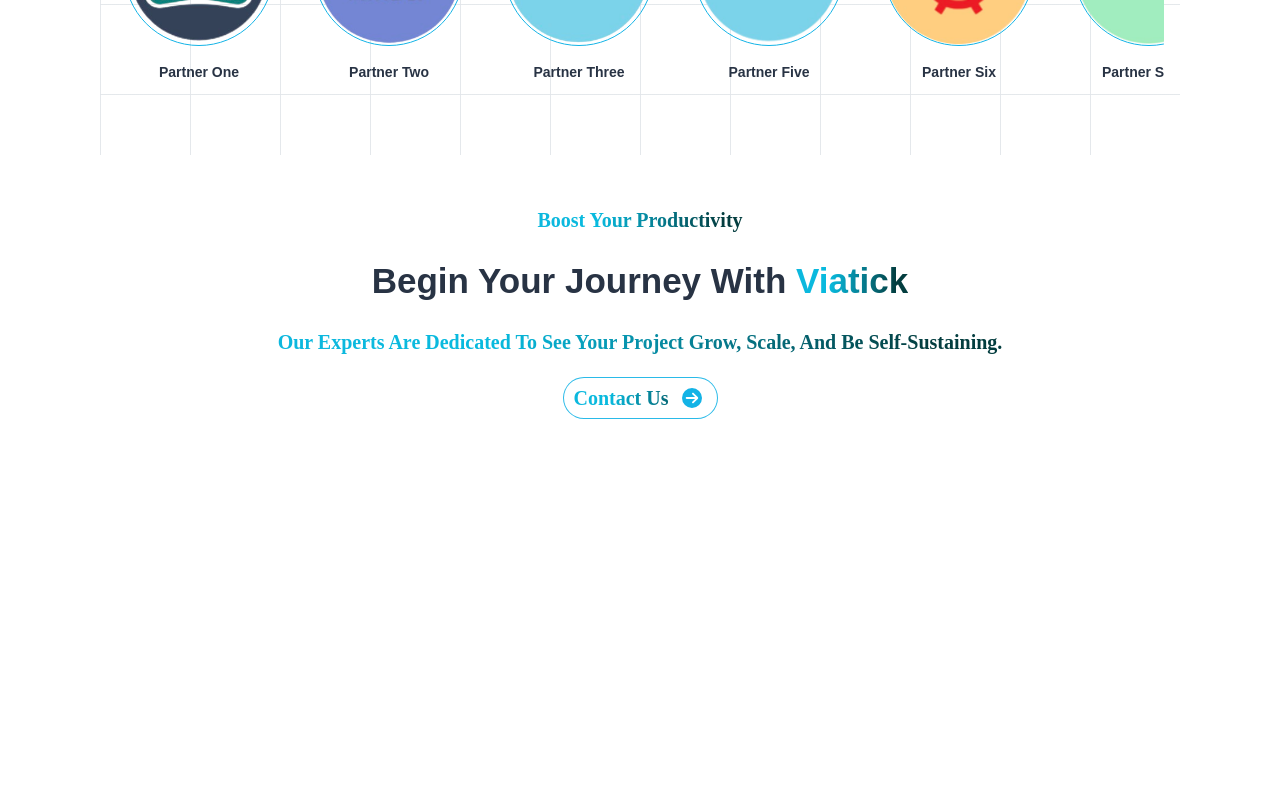
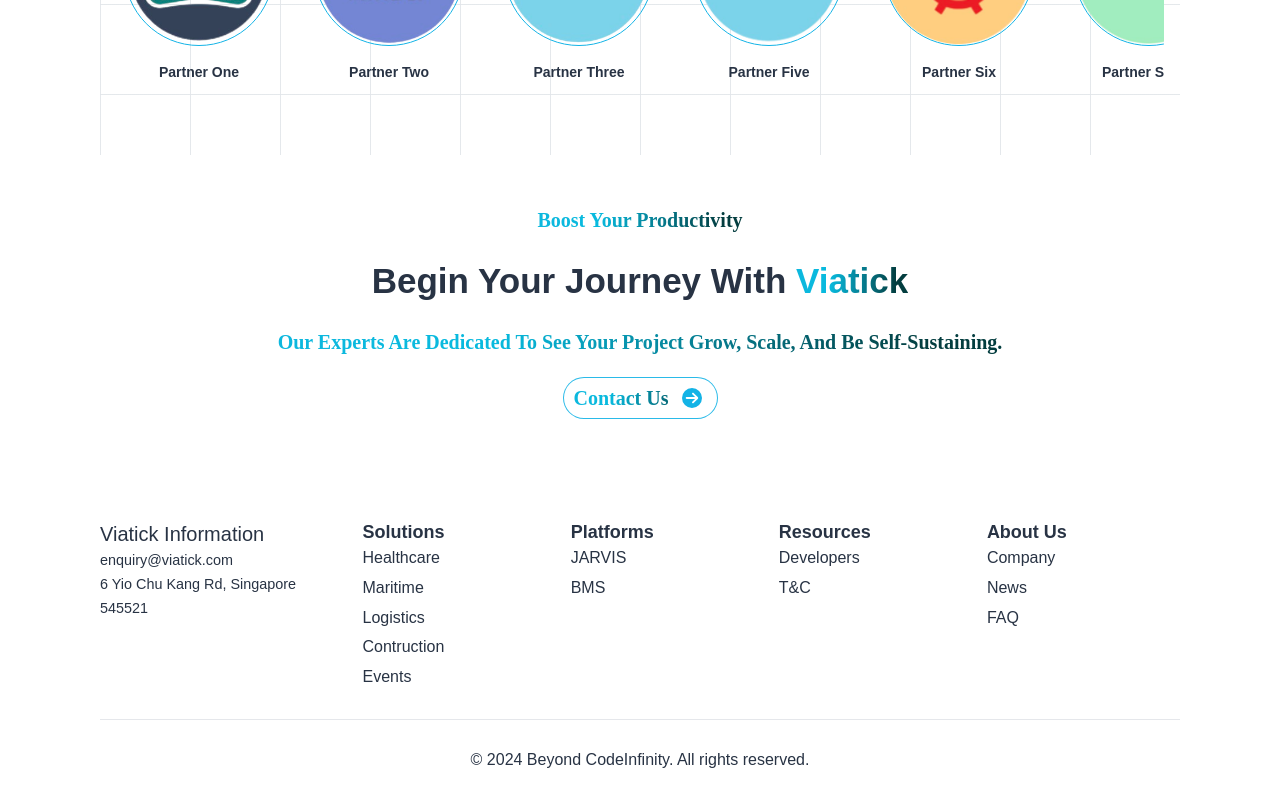
Before and after one commit to WannaMinPaing/viatick, a Next.js app: page / in a window 1280 px wide. Shown: the part 3972-4772 px from the top of the page. Before the commit the page ends 4391 px from the top, so only its background shows below. Built offline with nearby package versions, Linux system fonts and the light colour scheme; a web font is replaced by a local one.

Commit message:
add footer

```diff
--- a/app/page.tsx
+++ b/app/page.tsx
@@ -1,3 +1,4 @@
+import Footer from "@/components/footer";
 import FrequentlyAskedQuestion from "@/components/home/frequentlyAskedQuestion";
 import Government from "@/components/home/government";
 import Journey from "@/components/home/journey";
@@ -20,7 +21,6 @@
           <Partners />
       </div>
       <Journey />
-
     </>
   );
 }
--- /dev/null
+++ b/components/footer.tsx
@@ -0,0 +1,165 @@
+import Link from "next/link";
+
+const Footer = () => {
+    return (
+            <div className=" bg-secondary dark:bg-dark px-[100px] mt-[100px]">
+                <div className="mx-[-15px] mt-[-30px] flex flex-wrap lg:mt-0 xl:mt-0">
+
+                    <div className="px-[15px] w-3/12">
+                            <div className="text-[20px] dark:text-white text-blue">
+                                Viatick Information
+                            </div>
+                            <div className=" text-[0.9rem] font-medium leading-[1.65] dark:text-white text-blue">
+                                <div>enquiry@viatick.com</div>
+                                <div>6 Yio Chu Kang Rd, Singapore 545521</div>
+                            </div>
+                    </div>
+
+                    <div className=" w-9/12 flex">
+
+                        <div className="w-3/12">
+                            <div className="text-[18px] font-bold dark:text-white text-blue">
+                                Solutions
+                            </div>
+                            <div className="">
+                                <div>
+                                    <Link
+                                        className="dark:text-white text-blue"
+                                        href="#"
+                                    >
+                                        Healthcare
+                                    </Link>
+                                </div>
+                                <div className="mt-[0.35rem]">
+                                    <Link
+                                        className="dark:text-white text-blue"
+                                        href="#"
+                                    >
+                                        Maritime
+                                    </Link>
+                                </div>
+                                <div className="mt-[0.35rem]">
+                                    <Link
+                                        className="dark:text-white text-blue"
+                                        href="#"
+                                    >
+                                        Logistics
+                                    </Link>
+                                </div>
+                                <div className="mt-[0.35rem]">
+                                    <Link
+                                        className="dark:text-white text-blue"
+                                        href="#"
+                                    >
+                                        Contruction
+                                    </Link>
+                                </div>
+                                <div className="mt-[0.35rem]">
+                                    <Link
+                                        className="dark:text-white text-blue"
+                                        href="#"
+                                    >
+                                        Events
+                                    </Link>
+                                </div>
+                            </div>
+                        </div>
+
+                        <div className="w-3/12">
+                            <div className="text-[18px] font-bold dark:text-white text-blue">
+                            Platforms
+                            </div>
+                            <div className="">
+                                <div>
+                                    <Link
+                                        className="dark:text-white text-blue"
+                                        href="#"
+                                    >
+                                        JARVIS
+                                    </Link>
+                                </div>
+                                <div className="mt-[0.35rem]">
+                                    <Link
+                                        className="dark:text-white text-blue"
+                                        href="#"
+                                    >
+                                        BMS
+                                    </Link>
+                                </div>
+
+                            </div>
+                        </div>
+
+
+                        <div className="w-3/12">
+                            <div className="text-[18px] font-bold dark:text-white text-blue">
+                                Resources
+                            </div>
+                            <div className="">
+                                <div>
+                                    <Link
+                                        className="dark:text-white text-blue"
+                                        href="#"
+                                    >
+                                        Developers
+                                    </Link>
+                                </div>
+                                <div className="mt-[0.35rem]">
+                                    <Link
+                                        className="dark:text-white text-blue"
+                                        href="#"
+                                    >
+                                        T&C
+                                    </Link>
+                                </div>
+
+                            </div>
+                        </div>
+
+                        <div className="w-3/12">
+                            <div className="text-[18px] font-bold dark:text-white text-blue">
+                            About Us
+                            </div>
+                            <div className="">
+                                <div>
+                                    <Link
+                                        className="dark:text-white text-blue"
+                                        href="#"
+                                    >
+                                        Company
+                                    </Link>
+                                </div>
+                                <div className="mt-[0.35rem]">
+                                    <Link
+                                        className="dark:text-white text-blue"
+                                        href="#"
+                                    >
+                                        News
+                                    </Link>
+                                </div>
+                                <div className="mt-[0.35rem]">
+                                    <Link
+                                        className="dark:text-white text-blue"
+                                        href="#"
+                                    >
+                                        FAQ
+                                    </Link>
+                                </div>
+
+                            </div>
+                        </div>
+                    </div>
+                </div>
+
+                <hr className="mt-[30px] mb-7 "/>
+
+                <div className="flex w-full justify-center max-lg:flex-col">
+                    <p className="w-1/3 text-nowrap text-center max-lg:w-full max-lg:text-left dark:text-white text-blue mb-7">
+                        © 2024 Beyond CodeInfinity. All rights reserved.
+                    </p>
+                </div>
+            </div>
+    )
+}
+
+export default Footer;
--- a/components/home/welcomeBlog.tsx
+++ b/components/home/welcomeBlog.tsx
@@ -1,4 +1,3 @@
-import { FaCircleArrowRight } from "react-icons/fa6";
 import ContactUsButton from "../contactUsButton";
 
 const WelcomeBlog = () => {
--- a/components/layout/index.tsx
+++ b/components/layout/index.tsx
@@ -2,12 +2,14 @@
 
 import { memo } from "react";
 import Navbar from "./navbar";
+import Footer from "../footer";
 
 const Layout = ({ children }: { children: React.ReactNode }) => {
     return (
         <div>
             <Navbar/>
             { children }
+            <Footer/>
         </div>
     )
 }
```
